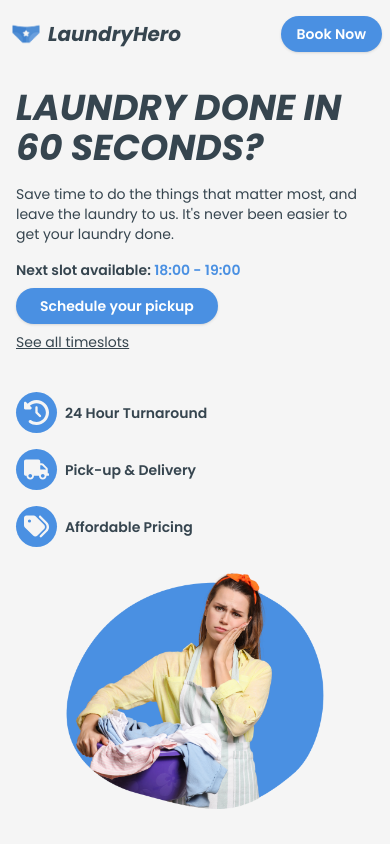
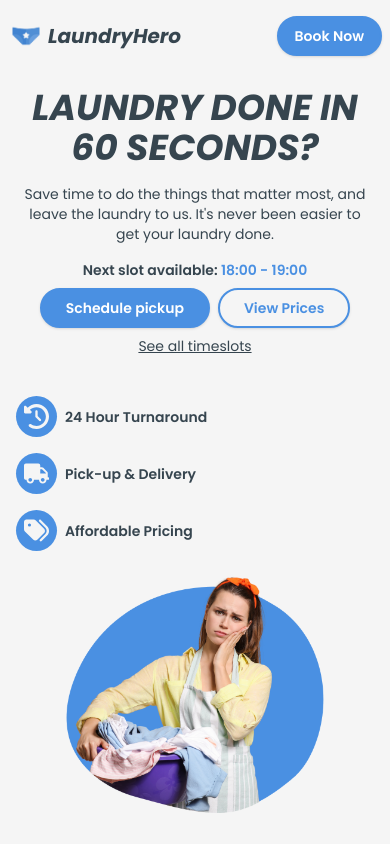
Before and after one commit to RicardoDS7/laundry-hero-landing-page, a Next.js app in the folder landing-page/: page / in a window 390 px wide. Shown: the top 844 px of the page. Built offline with nearby package versions, Linux system fonts and the light colour scheme.

Commit message:
Update hero

```diff
--- a/landing-page/app/components/Button.tsx
+++ b/landing-page/app/components/Button.tsx
@@ -21,10 +21,10 @@ const Button: React.FC<ButtonProps> = ({
   asLink = false,
   href = '#',
 }) => {
-  const baseStyles = 'px-4 py-2 shadow rounded-full text-white font-semibold transition-all duration-300';
+  const baseStyles = 'px-4 py-2 border-2 shadow rounded-full text-white font-semibold transition-all duration-300';
   const variantStyles = {
-    primary: 'bg-nice-blue hover:bg-mcd-yellow',
-    secondary: 'bg-gray-500 hover:bg-gray-600',
+    primary: 'bg-nice-blue hover:bg-mcd-yellow border-nice-blue',
+    secondary: 'bg-white-smoke border-nice-blue hover:bg-nice-blue',
     danger: 'bg-red-500 hover:bg-red-600',
   };
 
--- a/landing-page/app/components/Hero.tsx
+++ b/landing-page/app/components/Hero.tsx
@@ -12,11 +12,11 @@ const Hero = () => {
     return (
       <div className='relative pt-14 max-w-[1400px] mx-auto'>
 
-          <div className='flex flex-col md:flex-row py-8'>
+          <div className='flex flex-col md:flex-row py-8 '>
             <div className='flex w-full md:w-7/12 flex-col gap-4 px-4'>
-              <div className='flex flex-col gap-4'>
-                <h1 className='hero-display'>Laundry done in 60 seconds?</h1>
-                <p className=''>Save time to do the things that matter most, and leave the laundry to us. It&apos;s never been easier to get your laundry done.</p>
+              <div className='flex flex-col gap-4 items-center justify-center md:items-start md:justify-start'>
+                <h1 className='hero-display text-center md:text-start'>Laundry done in 60 seconds?</h1>
+                <p className='text-center md:text-start'>Save time to do the things that matter most, and leave the laundry to us. It&apos;s never been easier to get your laundry done.</p>
               </div>
               < TimeSlots />
 
--- a/landing-page/app/components/TimeSlots.tsx
+++ b/landing-page/app/components/TimeSlots.tsx
@@ -47,7 +47,7 @@ const TimeSlots = () => {
   }, []);
 
   return (
-    <div className="flex flex-col gap-2 items-start justify-start">
+    <div className="flex flex-col gap-2 items-center justify-center md:items-start md:justify-start">
 
       <div className='flex flex-col'>
         <span className="font-semibold">
@@ -55,11 +55,23 @@ const TimeSlots = () => {
         </span>
       </div>
 
-      <button
-        className="flex flex-row px-6 py-2 gap-2 items-center rounded-full bg-nice-blue hover:shadow-md hover:bg-mcd-yellow text-white shadow font-semibold transition-all duration-300"
-      >
-        Schedule your pickup
-      </button>
+      <div className='flex flex-row gap-2'>
+        <button
+          className="flex flex-row px-6 py-2 gap-2 items-center rounded-full
+          bg-nice-blue  border-nice-blue text-white shadow font-semibold
+          hover:shadow-md hover:bg-mcd-yellow border-2 hover:border-mcd-yellow hover:text-white transition-all duration-300"
+        >
+          Schedule pickup
+        </button>
+        <button
+          className="flex flex-row px-6 py-2 gap-2 items-center rounded-full
+          bg-white-smoke  border-nice-blue text-nice-blue shadow font-semibold
+          hover:shadow-md hover:bg-nice-blue border-2 hover:text-white transition-all duration-300"
+        >
+          View Prices
+        </button>
+      </div>
+
       <Link className="underline hover:text-nice-blue text-sm" href="#">
           See all timeslots
         </Link>
```
